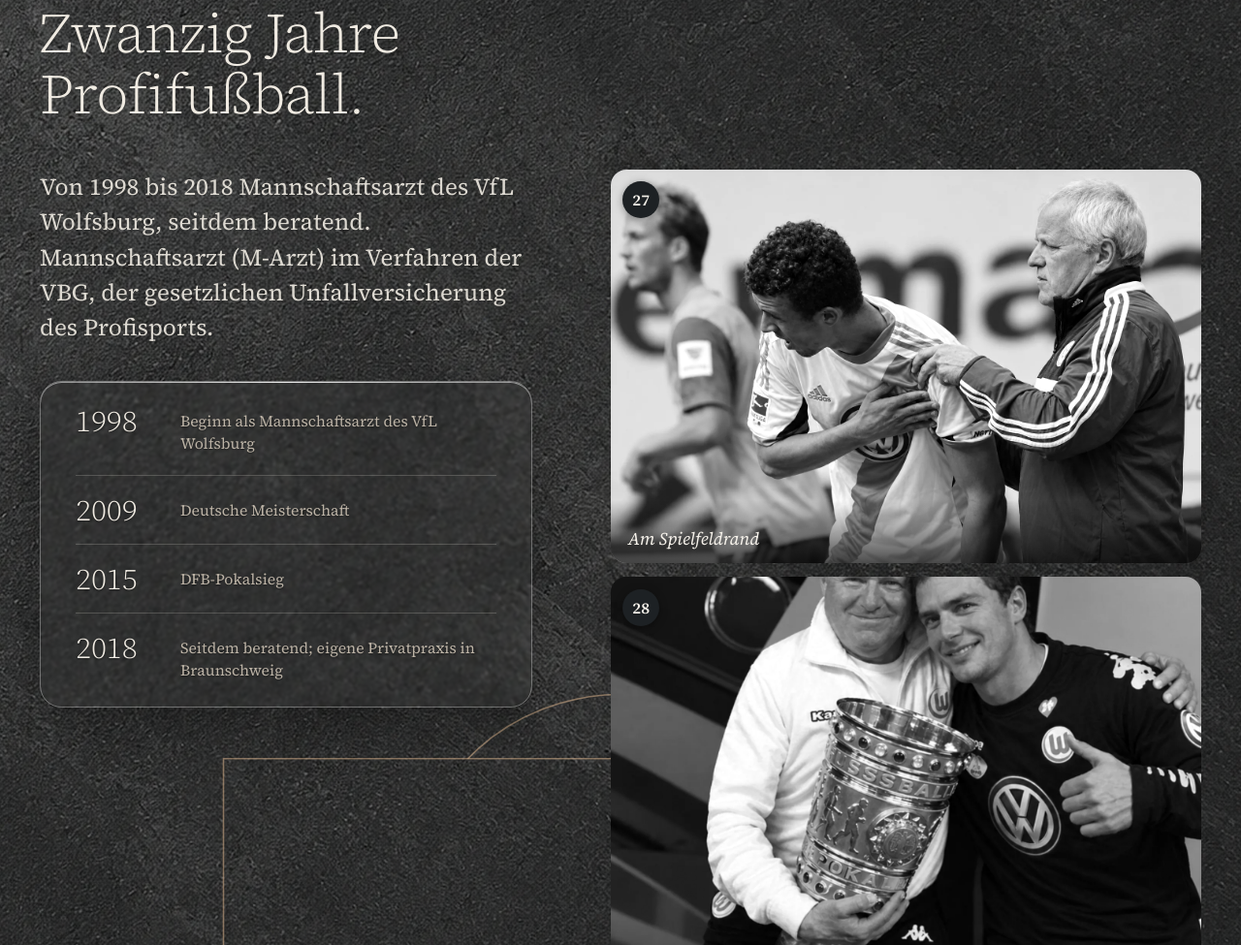
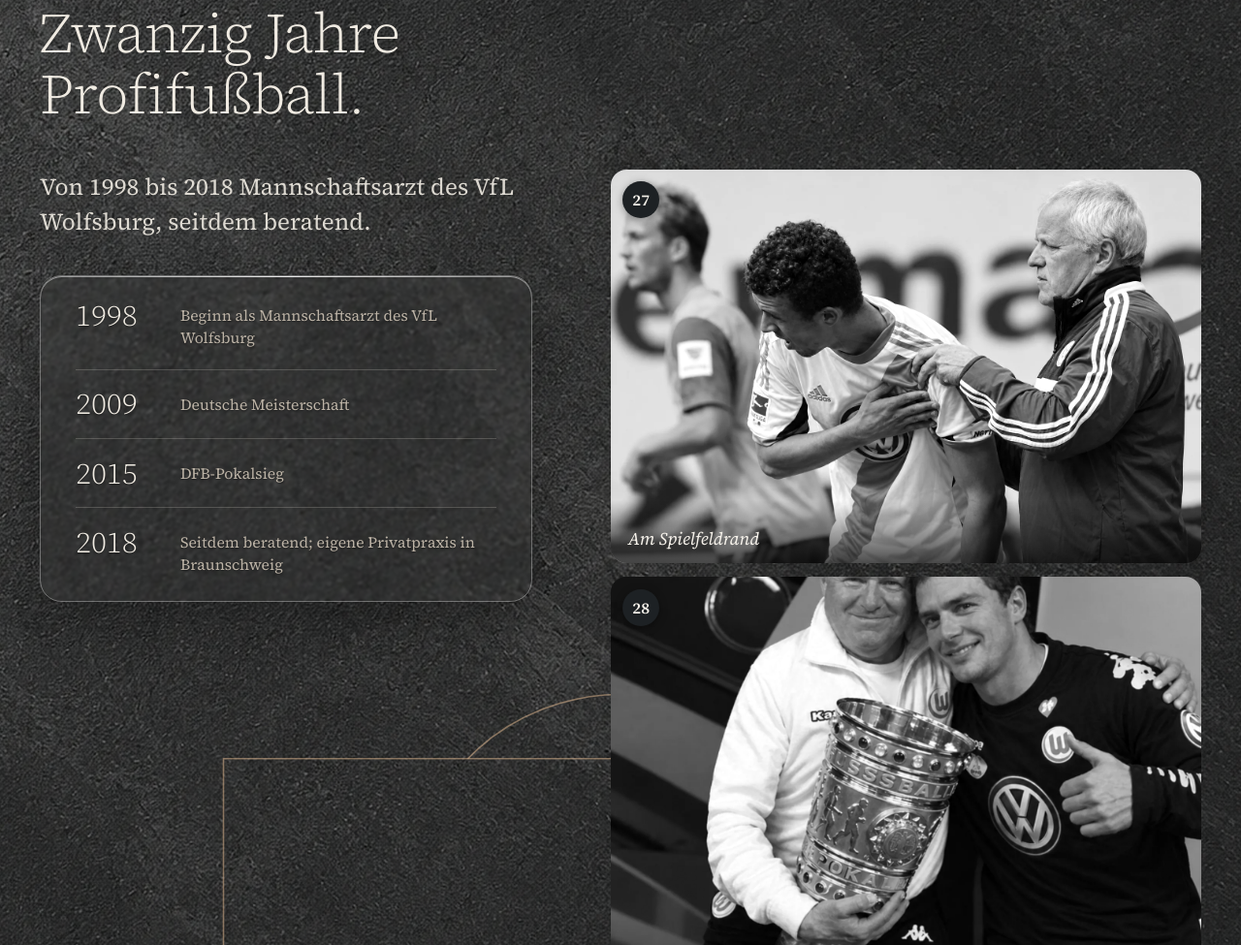
Before and after one commit to NatoshiSakamoto67/dr-pfeiler-entwurf, a plain HTML site: page index.html in a window 1280 px wide. Shown: the part 2363-3338 px from the top of the page at 97% size. Drawn offline with Linux system fonts and the light colour scheme.

Commit message:
Start und Praxis: VBG-Satz im Vereinsabschnitt entfernt

```diff
--- a/index.html
+++ b/index.html
@@ -107,7 +107,7 @@
       <h2 id="chronik-titel" class="zeig" style="--dl:80ms;max-width:12em">Zwanzig Jahre Profifußball.</h2>
       <div class="chronik">
         <div class="zeig">
-          <p class="lead">Von 1998 bis 2018 Mannschaftsarzt des VfL Wolfsburg, seitdem beratend. Mannschaftsarzt (M-Arzt) im Verfahren der VBG, der gesetzlichen Unfallversicherung des Profisports.</p>
+          <p class="lead">Von 1998 bis 2018 Mannschaftsarzt des VfL Wolfsburg, seitdem beratend.</p>
           <div class="glas" style="margin-top:2rem;padding-block:.3rem"><ol class="zeitleiste">
             <li><b>1998</b><span>Beginn als Mannschaftsarzt des VfL Wolfsburg</span></li>
             <li><b>2009</b><span>Deutsche Meisterschaft</span></li>
```
Also changed, not shown: praxis.html (+1 -1 lines).
